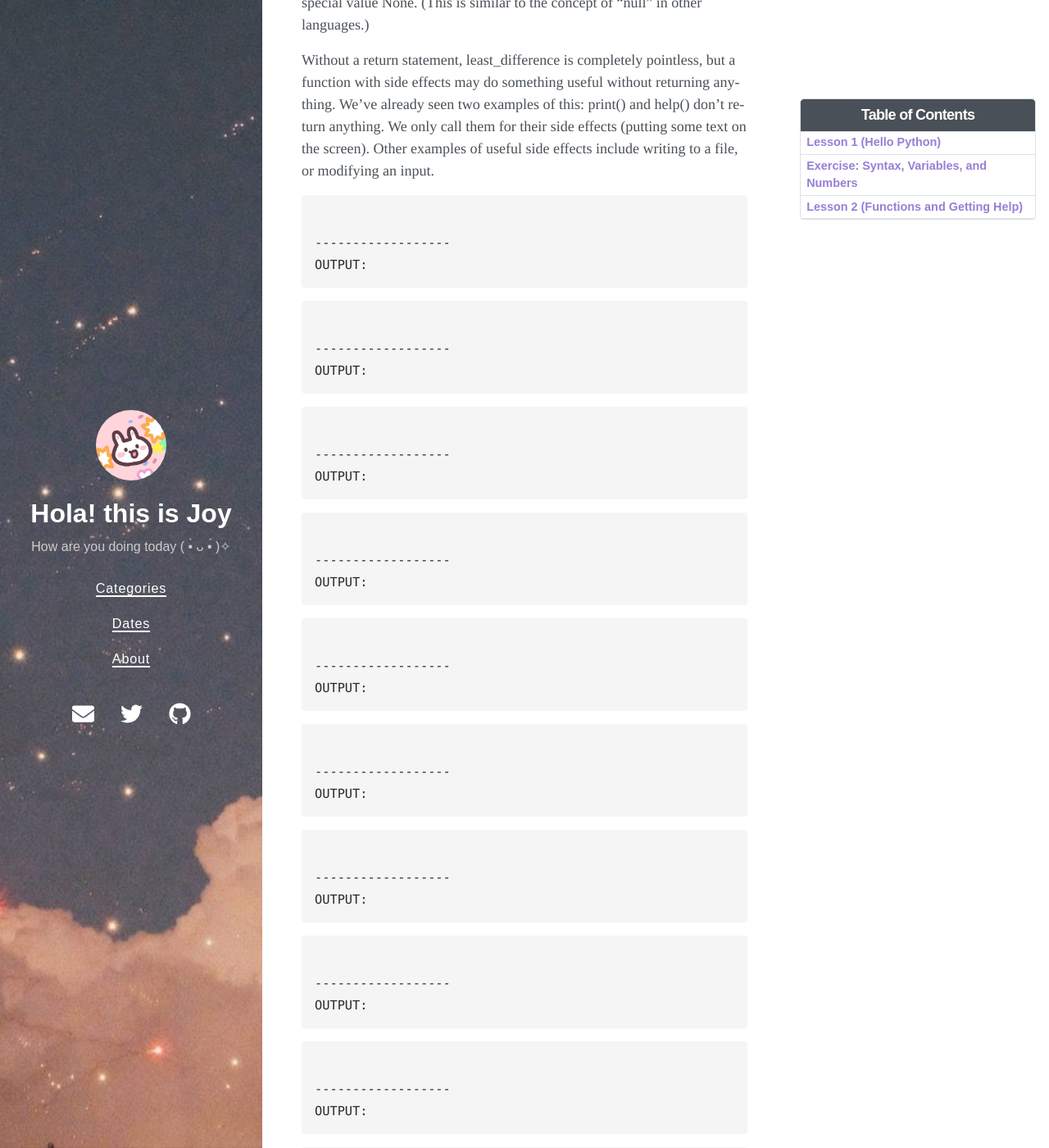
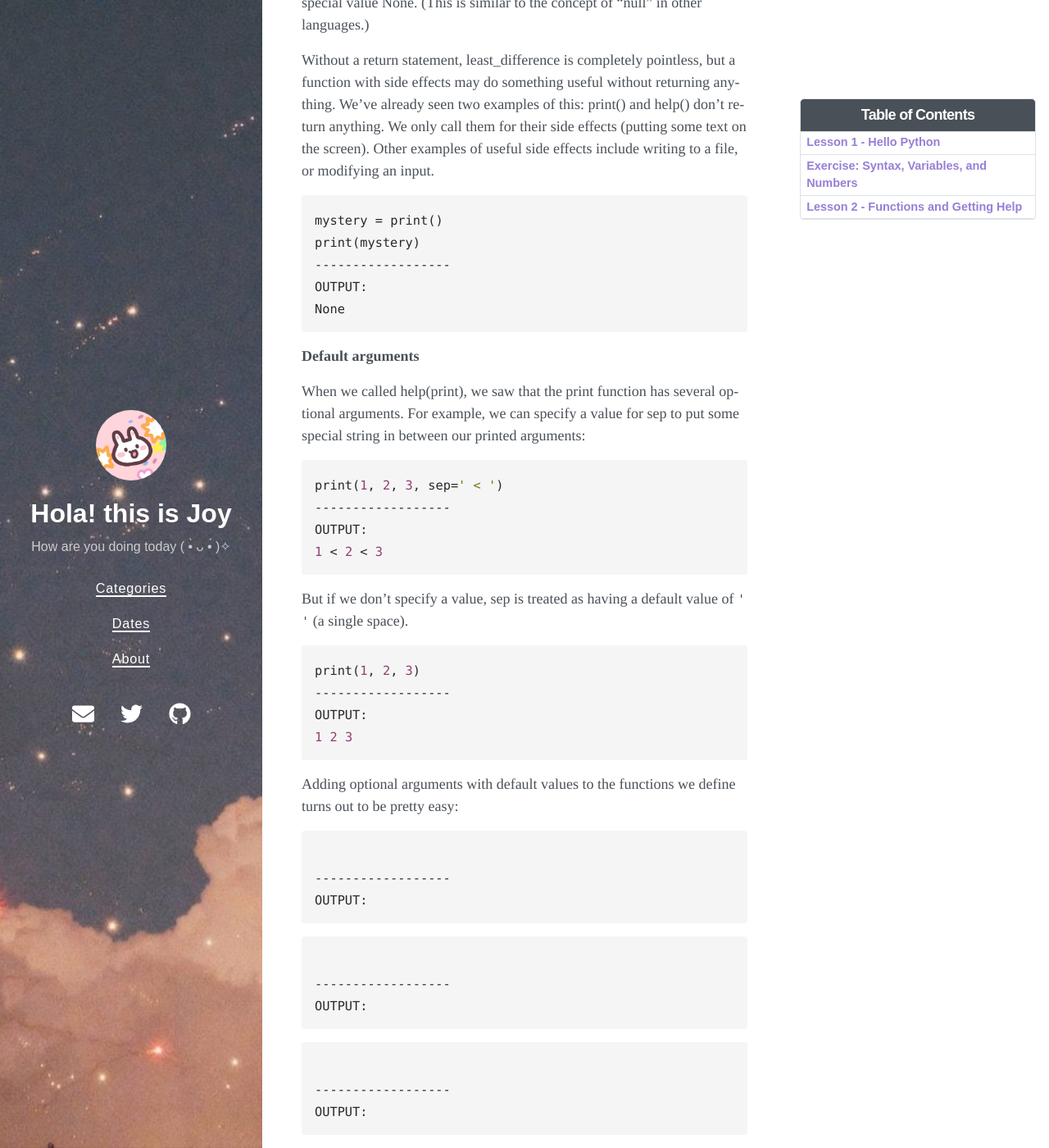
Before and after one commit to Joy3Luo/mathnotes, a Jekyll site: the page built from _posts/2021-08-02-30_ML.md, in a window 1280 px wide and 1400 px high, scrolled down 21085 px. Shown: the whole window at 82% size. Built offline with Jekyll 4.4.1, drawn with Linux system fonts in a browser that asks for light colours; nearby versions of some CDN libraries; some of the changed text lies outside the part shown.

Commit message:
Update 2021-08-02-30_ML.md

````diff
--- a/_posts/2021-08-02-30_ML.md
+++ b/_posts/2021-08-02-30_ML.md
@@ -16,7 +16,7 @@ toc:  true
     gtag('config', 'G-TG0XJZG53F');
   </script>
 
-## <font color= 977FD7> Lesson 1 (Hello Python) </font>
+## <font color= 977FD7> Lesson 1 - Hello Python </font>
 
 This course covers the key Python skills you’ll need so you can start using Python for data science.
 
@@ -338,7 +338,7 @@ carol_candies = 109
 to_smash = (alice_candies + bob_candies + carol_candies) % 3
 ```
 
-## <font color= 977FD7> Lesson 2 (Functions and Getting Help) </font>
+## <font color= 977FD7> Lesson 2 - Functions and Getting Help </font>
 
 #### <font color= 6FBCE1> Getting Help </font>
 
@@ -756,12 +756,34 @@ Python allows us to define such functions. The result of calling them is the spe
 Without a return statement, least_difference is completely pointless, but a function with side effects may do something useful without returning anything. We've already seen two examples of this: print() and help() don't return anything. We only call them for their side effects (putting some text on the screen). Other examples of useful side effects include writing to a file, or modifying an input.
 
 ```python
-
+mystery = print()
+print(mystery)
 ------------------
 OUTPUT:
+None
 ```
 
+**Default arguments**
 
+When we called help(print), we saw that the print function has several optional arguments. For example, we can specify a value for sep to put some special string in between our printed arguments:
+
+```python
+print(1, 2, 3, sep=' < ')
+------------------
+OUTPUT:
+1 < 2 < 3
+```
+
+But if we don't specify a value, sep is treated as having a default value of ```' '``` (a single space).
+
+```python
+print(1, 2, 3)
+------------------
+OUTPUT:
+1 2 3
+```
+
+Adding optional arguments with default values to the functions we define turns out to be pretty easy:
 
 ```python
 
@@ -903,18 +925,3 @@ OUTPUT:
 ------------------
 OUTPUT:
 ```
-
-
-```python
-
-------------------
-OUTPUT:
-```
-
-
-
-```python
-
-------------------
-OUTPUT:
-```
````
